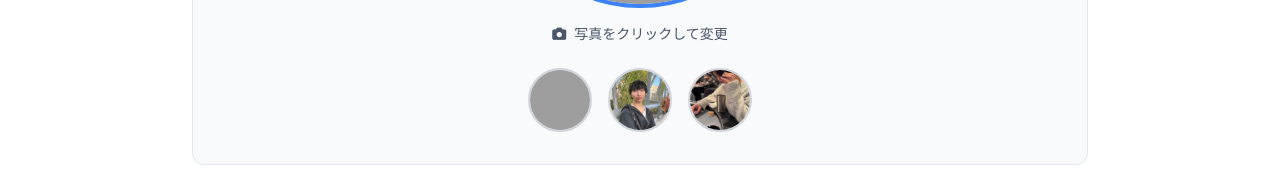
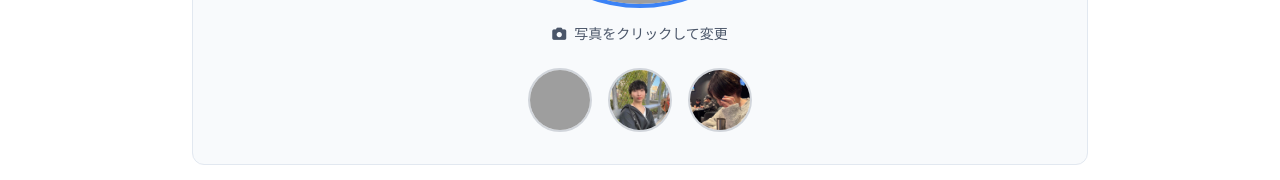
Before and after one commit to yoguruto4/-_4, a plain HTML site: page index.html in a window 1280 px wide. Shown: the part 497-677 px from the top of the page. Drawn offline with nearby package versions, Linux system fonts and the light colour scheme; grey boxes are pictures that could not be loaded.

Commit message:
Update index.html

```diff
--- a/index.html
+++ b/index.html
@@ -141,7 +141,7 @@
                         <img src="IMG_0973.JPG" alt="写真2" class="w-full h-full object-cover">
                     </button>
                     <button onclick="changeProfilePhoto(3)" class="w-16 h-16 rounded-full border-2 border-gray-300 overflow-hidden hover:border-blue-500 transition-all">
-                        <img src="IMG_1885.JPG" alt="写真3" class="w-full h-full object-cover">
+                        <img src="IMG_1885.JPG" alt="写真3" class="w-full h-full object-cover" style="object-position: center top;">
                     </button>
                 </div>
             </section>
```
